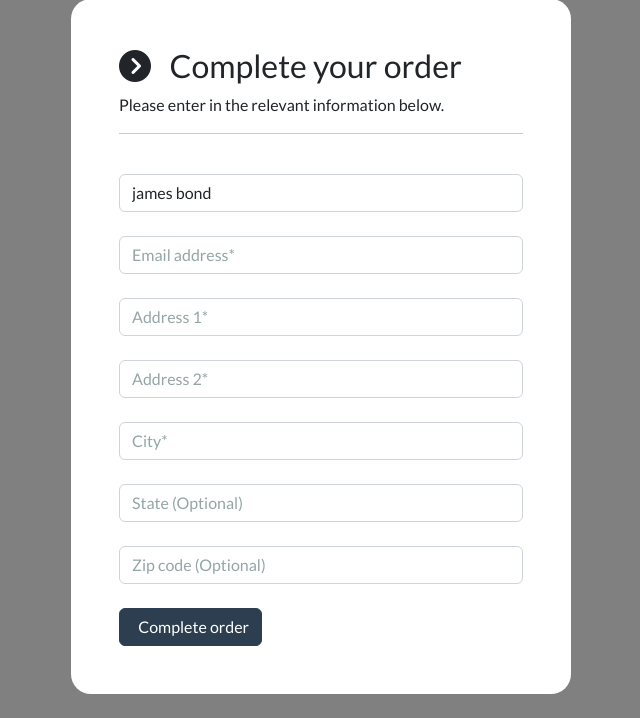
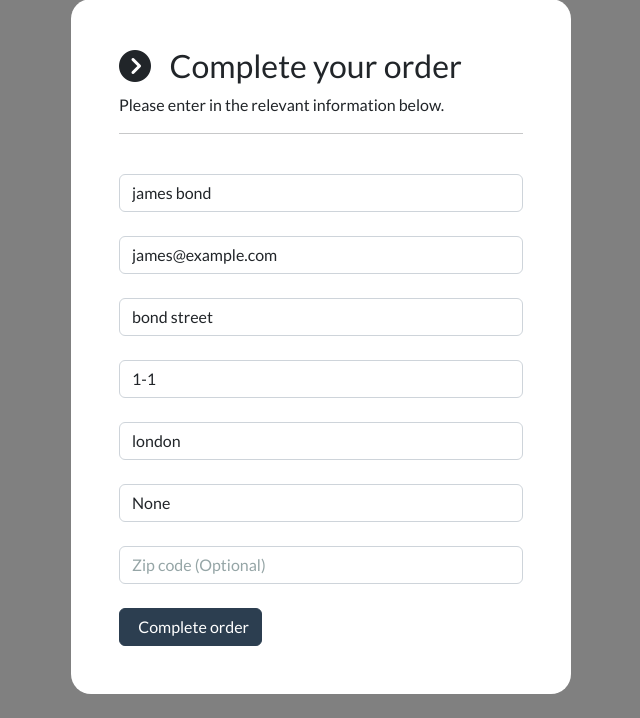
Before and after one commit to liberbell/dj11, a Django app: template ecommerce/payment/templates/payment/checkout.html in a window 1280 px wide. Shown: the part 97-815 px from the top of the page, without its empty margins (319-959 px from the left). Run offline with Django 5.2, Linux system fonts and the light colour scheme; the template is opened without the code that fills it: values that come from a table or form of the project are taken from there, others are empty; data comes from the database, SQL or seed files in the repository; some libraries are stand-ins or nearby versions.

Commit message:
checkout1

```diff
--- a/ecommerce/payment/templates/payment/checkout.html
+++ b/ecommerce/payment/templates/payment/checkout.html
@@ -23,27 +23,27 @@
 
                 <br>
                 <div class="form-field">
-                    <input class="form-control validate" id="email" type="email" placeholder="Email address*" autocomplete="off" value="" required>
+                    <input class="form-control validate" id="email" type="email" placeholder="Email address*" autocomplete="off" value="{{ shipping.email }}" required>
                 </div>
                 <br>
 
                 <div class="form-field">
-                    <input class="form-control validate" id="address1" type="text" placeholder="Address 1*" autocomplete="off" value="" required>
+                    <input class="form-control validate" id="address1" type="text" placeholder="Address 1*" autocomplete="off" value="{{ shipping.address1 }}" required>
                 </div>
                 <br>
 
                 <div class="form-field">
-                    <input class="form-control validate" id="address2" type="text" placeholder="Address 2*" autocomplete="off" value="" required>
+                    <input class="form-control validate" id="address2" type="text" placeholder="Address 2*" autocomplete="off" value="{{ shipping.address2 }}" required>
                 </div>
                 <br>
 
                 <div class="form-field">
-                    <input class="form-control validate" id="city" type="text" placeholder="City*" autocomplete="off" value="" required>
+                    <input class="form-control validate" id="city" type="text" placeholder="City*" autocomplete="off" value="{{ shipping.city }}" required>
                 </div>
                 <br>
 
                 <div class="form-field">
-                    <input class="form-control" id="state" type="text" placeholder="State (Optional)" autocomplete="off" value="">
+                    <input class="form-control" id="state" type="text" placeholder="State (Optional)" autocomplete="off" value="{{ shipping.state }}">
                 </div>
                 <br>
 
```
